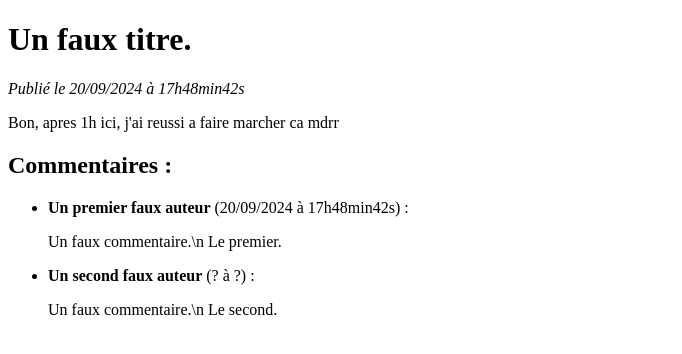
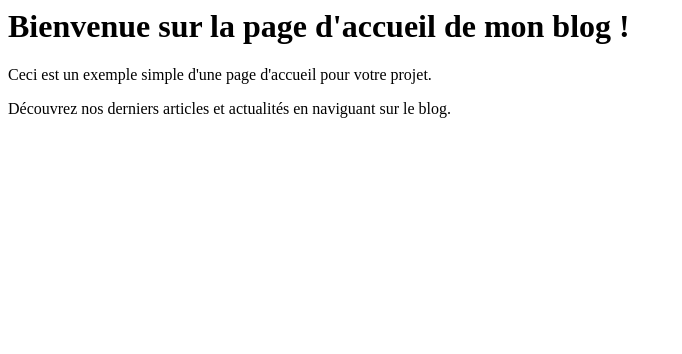
Before and after one commit to LECUYER-Theotime-2326067l/projet-R3.01, a PHP site: page / in a window 1280 px wide. Shown: the top 354 px of the page, without its empty margins (0-682 px from the left). Run offline with PHP 8.4, Linux system fonts and the light colour scheme.

Commit message:
réglages et ajout de quelques ligne de code pour plus tard

```diff
--- a/_assets/includes/autoloader.php
+++ b/_assets/includes/autoloader.php
@@ -6,20 +6,20 @@ final class autoloader //fonction pour les chargements
 {
     public static function loadClassCore ($S_nameClasse) // fonction pour charger  le noyaux, le S_ est pour dire qu'elle est static
     {
-        $S_file = constants::directoryCore() . "/$S_nameClasse.php";   // Construit le chemin complet vers la classe du noyau à partir du nom de classe
+        $S_file = constants::directoryControllers() . "$S_nameClasse.php";   // Construit le chemin complet vers la classe du noyau à partir du nom de classe
         return static::_load($S_file); // Appelle la méthode privée _load pour inclure le fichier
     }
 
     public static function loadClassesException ($S_nameClasse) // Méthode pour charger les classes
     {
-        $S_file = constants::directoryExceptions() . "/$S_nameClasse.php"; // Construit le chemin complet vers la classe d'exception à partir du nom de classe
+        $S_file = constants::directoryExceptions() . "$S_nameClasse.php"; // Construit le chemin complet vers la classe d'exception à partir du nom de classe
 
         return static::_load($S_file);
     }
 
     public static function loadClassesModels ($S_nameClasse)
     {
-        $S_file = constants::directoryModel() . "/$S_nameClasse.php"; // Construit le chemin complet vers la classe model à partir du nom de classe
+        $S_file = constants::directoryModels() . "$S_nameClasse.php"; // Construit le chemin complet vers la classe model à partir du nom de classe
 
         return static::_load($S_file);
     }
@@ -27,14 +27,14 @@ final class autoloader //fonction pour les chargements
 
     public static function loadClassesViews ($S_nameClasse)
     {
-        $S_file = constants::directoryViews() . "/$S_nameClasse.php";// Construit le chemin complet vers la classe views à partir du nom de classe
+        $S_file = constants::directoryViews() . "$S_nameClasse.php";// Construit le chemin complet vers la classe views à partir du nom de classe
 
         return static::_load($S_file);
     }
 
     public static function loadClassesControllers($S_nameClasse)
     {
-        $S_file = constants::directoryControl() . "/$S_nameClasse.php"; // Construit le chemin complet vers la classe controlleurs à partir du nom de classe
+        $S_file = constants::directoryControllers() . "$S_nameClasse.php"; // Construit le chemin complet vers la classe controlleurs à partir du nom de classe
 
         return static::_load($S_file);
     }
--- a/modules/blog/controllers/homepage.php
+++ b/modules/blog/controllers/homepage.php
@@ -2,26 +2,10 @@
  namespace modules\blog\controllers;
 
  class homepage {
-     public function execute() {
-         // Logique pour afficher la page d'accueil
-         $post = [
-            'title' => 'Un faux titre.',
-            'french_creation_date' => '20/09/2024 à 17h48min42s',
-            'content' => "Bon, apres 1h ici, j'ai reussi a faire marcher ca mdrr",
-        ];
-        $comments = [
-            [
-                'author' => 'Un premier faux auteur',
-                'french_creation_date' => '20/09/2024 à 17h48min42s',
-                'comment' => 'Un faux commentaire.\n Le premier.',
-            ],
-            [
-                'author' => 'Un second faux auteur',
-                'french_creation_date' => '? à ?',
-                'comment' => 'Un faux commentaire.\n Le second.',
-            ],
-        ];
-
-        require __DIR__ . '/post.php';
-     }
+    public function execute() {
+        // Afficher un texte simple sur la page d'accueil
+        echo "<h1>Bienvenue sur la page d'accueil de mon blog !</h1>";
+        echo "<p>Ceci est un exemple simple d'une page d'accueil pour votre projet.</p>";
+        echo "<p>Découvrez nos derniers articles et actualités en naviguant sur le blog.</p>";
+    }
  }
--- a/modules/blog/controllers/post.php
+++ /dev/null
@@ -1,11 +0,0 @@
-<?php
-
-require_once __DIR__ . '/../views/homepage.php';
-
-function post(string $identifier)
-{
-	$post = getPost($identifier);
-	$comments = getComments($identifier);
-
-	require_once __DIR__ . '/../views/homepage.php';
-}
--- a/modules/index.php
+++ b/modules/index.php
@@ -4,9 +4,15 @@ require __DIR__ . '/../modules/blog/controllers/homepage.php';
 
 try {
     if (filter_input(INPUT_GET, 'action')) {
-        if ($_GET['action'] === 'post') {
+        if ($_GET['action'] === 'homepage') {
             if (filter_input(INPUT_GET, 'id') && $_GET['id'] > 0) {
-                (new \modules\blog\controllers\post())->execute($_GET['id']);
+                (new \modules\blog\controllers\homepage())->execute($_GET['id']);
+            }
+            throw new ControllerException('Aucun identifiant de billet envoyé');
+        }
+        if ($_GET['action'] === 'post'){
+            if (filter_input(INPUT_GET, 'id') && $_GET['id'] > 0) {
+                (new \modules\blog\controllers\PostController())->execute($_GET['id']);
             }
             throw new ControllerException('Aucun identifiant de billet envoyé');
         }
```
